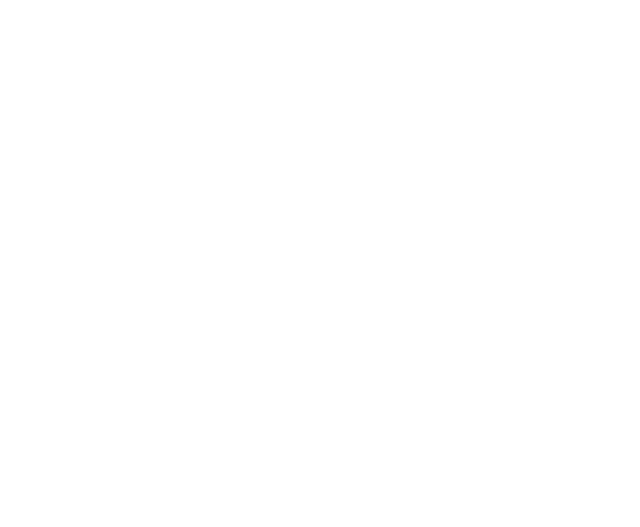
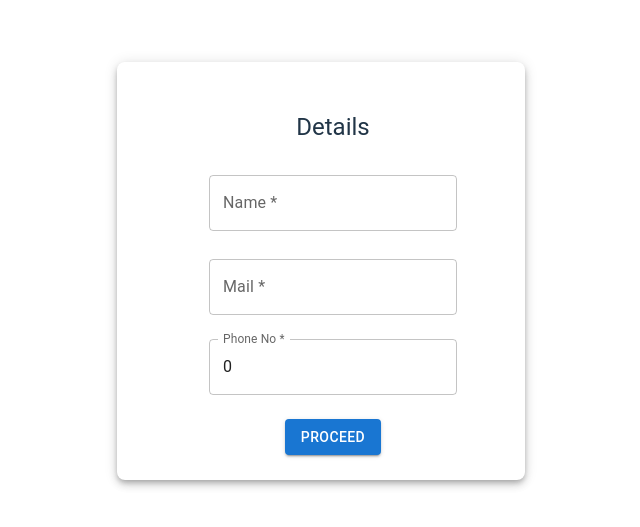
Before and after one commit to Dead-s/react-materialui.github.io, a React (Vite) app: page / in a window 1280 px wide. Before the commit this address had no page. Shown: the part 117-644 px from the top of the page, without its empty margins (307-947 px from the left). Built offline with nearby package versions, Linux system fonts and the light colour scheme.

Commit message:
3rd commit

```diff
--- a/src/App.tsx
+++ b/src/App.tsx
@@ -8,8 +8,8 @@ function App() {
   return (
     <>
         <Routes>
-          <Route path='/react-materialui.github.io/' element={<Form />} />
-          <Route path='/react-materialui.github.io/second_page/*' element={<Second_page />} />
+          <Route path='/' element={<Form />} />
+          <Route path='/second_page/*' element={<Second_page />} />
           {/* <Route path='/second_page/*' element={<Second_page authorized={false} />} /> */}
         </Routes>
     </>
--- a/src/main.tsx
+++ b/src/main.tsx
@@ -1,7 +1,7 @@
 import ReactDOM from 'react-dom/client'
 import App from './App.tsx'
 import './index.css'
-import { BrowserRouter } from 'react-router-dom'
+import { HashRouter as BrowserRouter } from 'react-router-dom'
 
 ReactDOM.createRoot(document.getElementById('root')!).render(
   // <React.StrictMode>
```
